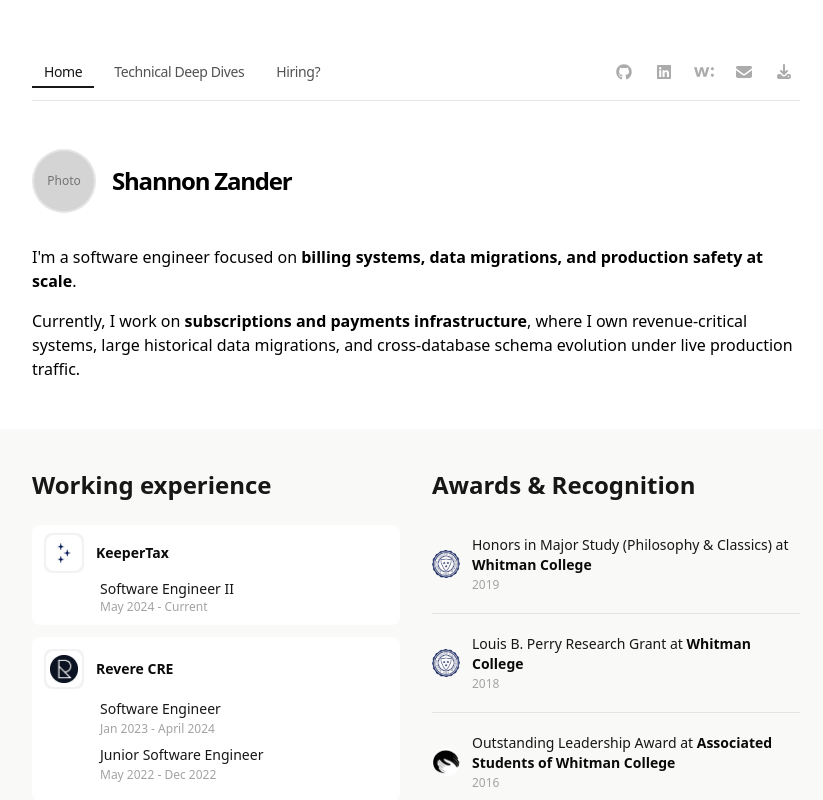
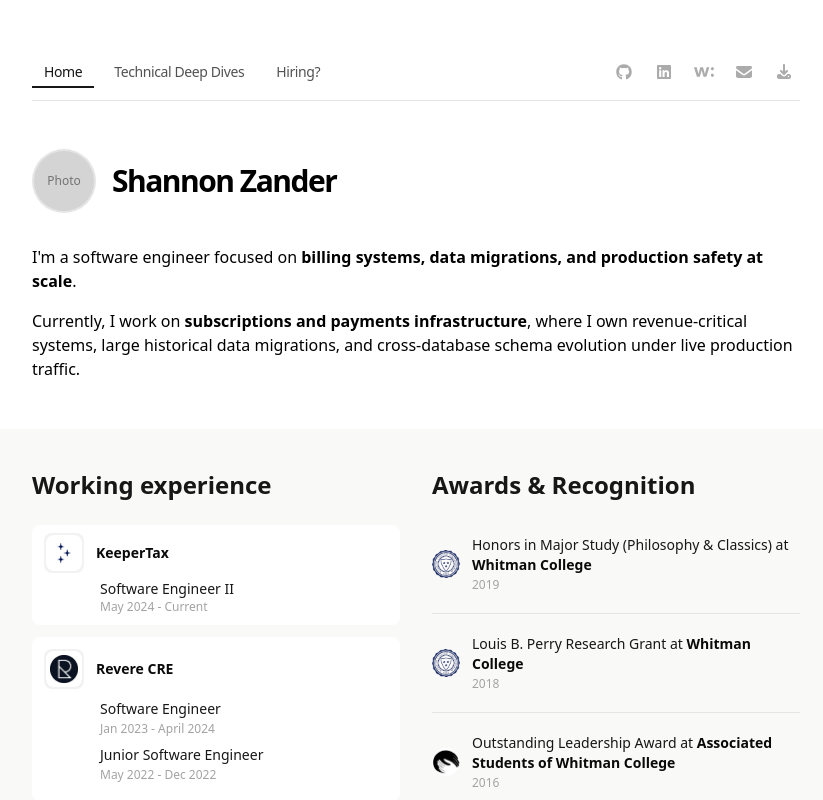
Before and after one commit to sezder/shannon-zander-personal-site, a Next.js app: page / in a window 1280 px wide. Shown: the top 800 px of the page, without its empty margins (224-1047 px from the left). Built offline with nearby package versions, Linux system fonts and the light colour scheme; no server answers.

Commit message:
Change projects to technical deep dives

```diff
--- a/app/components/nav.tsx
+++ b/app/components/nav.tsx
@@ -8,7 +8,7 @@
   '/': {
     name: 'Home',
   },
-  '/projects': {
+  '/technical-deep-dives': {
     name: 'Technical Deep Dives',
   },
   '/hiring': {
--- a/app/page.tsx
+++ b/app/page.tsx
@@ -116,7 +116,7 @@
                 <span className="text-neutral-500 dark:text-neutral-400 text-xs">Photo</span>
               </div>
             </div>
-            <h1 className="text-2xl font-semibold tracking-tighter">
+            <h1 className="text-2xl md:text-3xl font-semibold tracking-tighter">
               Shannon Zander
             </h1>
           </div>
--- a/app/projects/page.tsx
+++ b/app/technical-deep-dives/page.tsx
@@ -867,7 +867,7 @@
   return (
     <section>
       <SectionContainer>
-        <h1 className="mb-8 text-2xl font-semibold tracking-tighter">Technical Deep Dives</h1>
+        <h1 className="mb-8 text-2xl md:text-3xl font-semibold tracking-tighter">Technical Deep Dives</h1>
         <div className="space-y-0">
           {projects.map((project, index) => (
             <div key={index} className={index > 0 ? 'border-t border-black dark:border-white py-6 my-4' : 'py-6'}>
```
